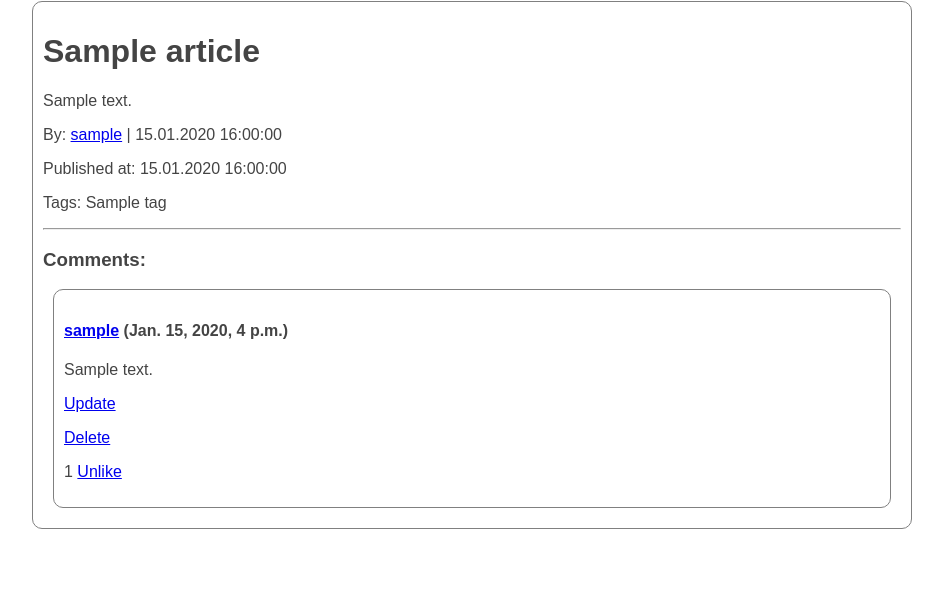
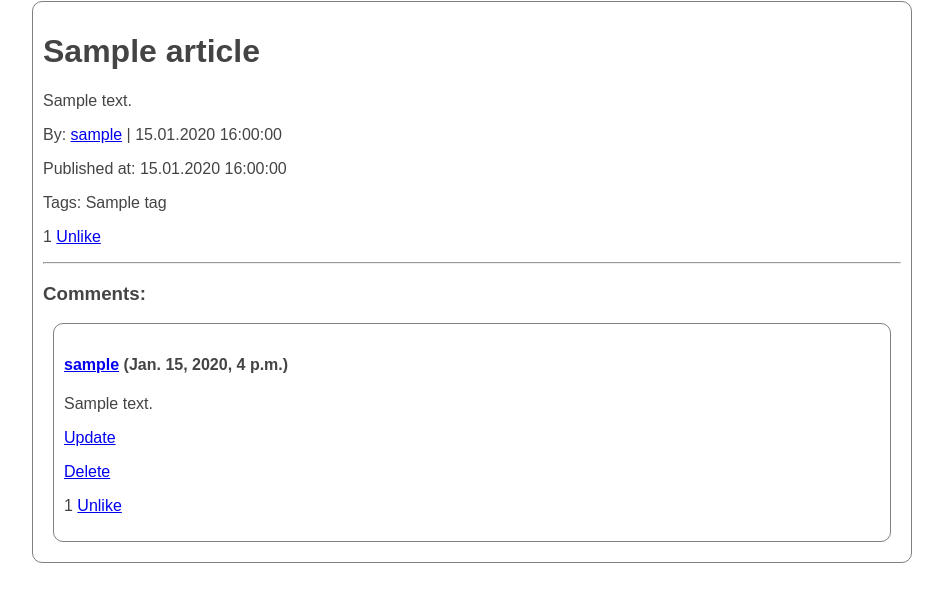
Before and after one commit to ML500/hello_django, a Django app: page /article/1/ in a window 1280 px wide. Shown: the part 59-661 px from the top of the page, without its empty margins (168-1111 px from the left). Run offline with Django 3.2, Linux system fonts and the light colour scheme; a user stored in the database is signed in; tables that the repository leaves empty hold one stand-in row (values such as "Sample post"); parts of the project's set-up code (start-up, migrations or seed data) failed here and were passed over; some libraries are stand-ins or nearby versions.

Commit message:
Добавлены лайки к статьям на страницы просмотра статьи

```diff
--- a/source/webapp/templates/article/article_view.html
+++ b/source/webapp/templates/article/article_view.html
@@ -24,6 +24,15 @@
         <p>Published at: {{ article.publish_at|date:"d.m.Y H:i:s" }}</p>
 
         <p>Tags: {% for tags in article.tags.all %}{{tags.name}}{% if not forloop.last %}, {% endif %}{% endfor %}</p>
+        {% if user.is_authenticated %}
+            <p>
+                <span class="counter">{{ article.like_count }}</span>
+                {% with article|liked_by:user as liked %}
+                    <a class="{% if liked %}hidden{% endif %} like" href="{% url 'article_like' article.pk %}">Like</a>
+                    <a class="{% if not liked %}hidden{% endif %} unlike" href="{% url 'article_unlike' article.pk %}">Unlike</a>
+                {% endwith %}
+            </p>
+        {% endif %}
         <hr>
         <h3>Comments: </h3>
         {% if is_paginated %}
```
